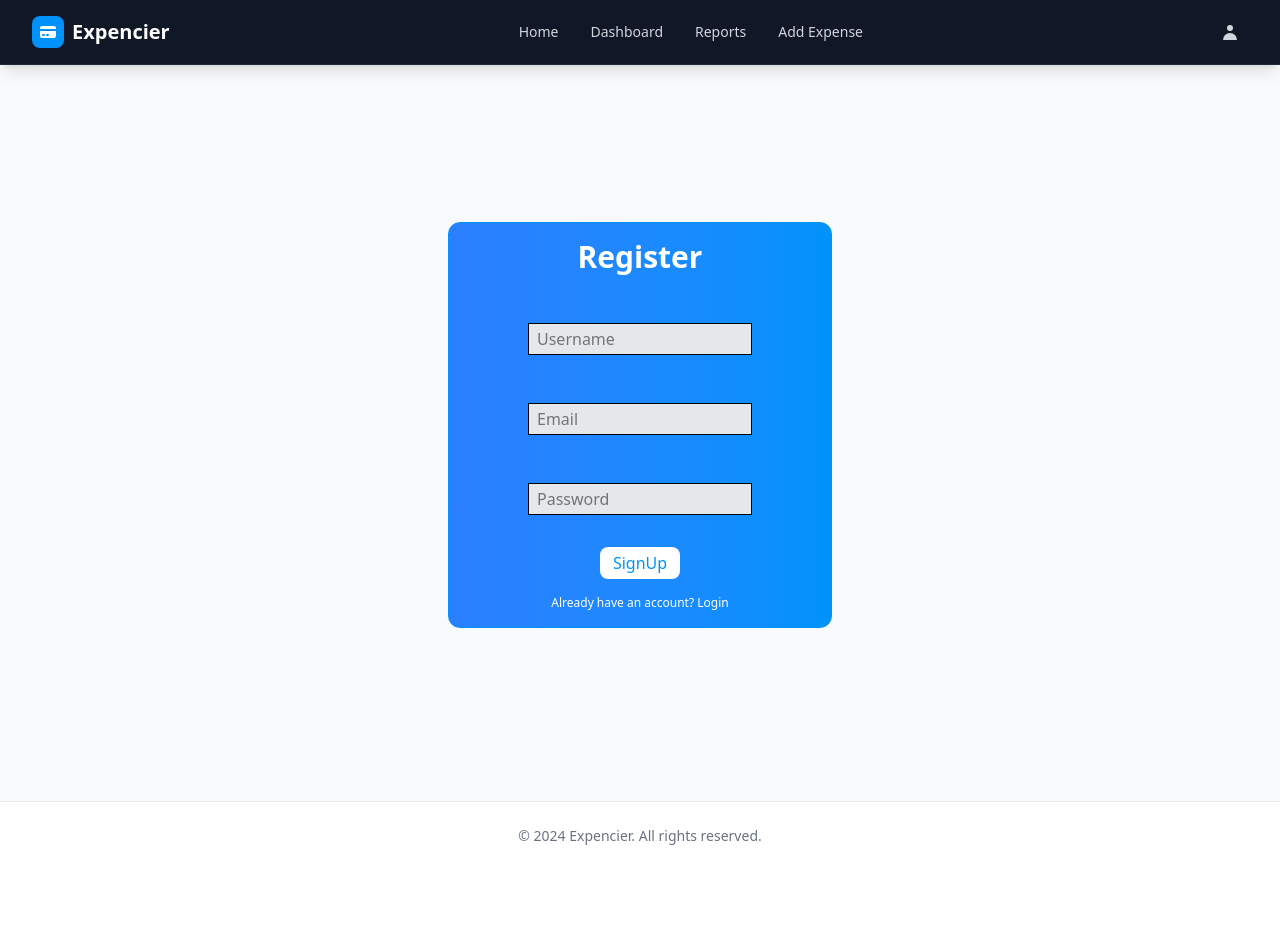
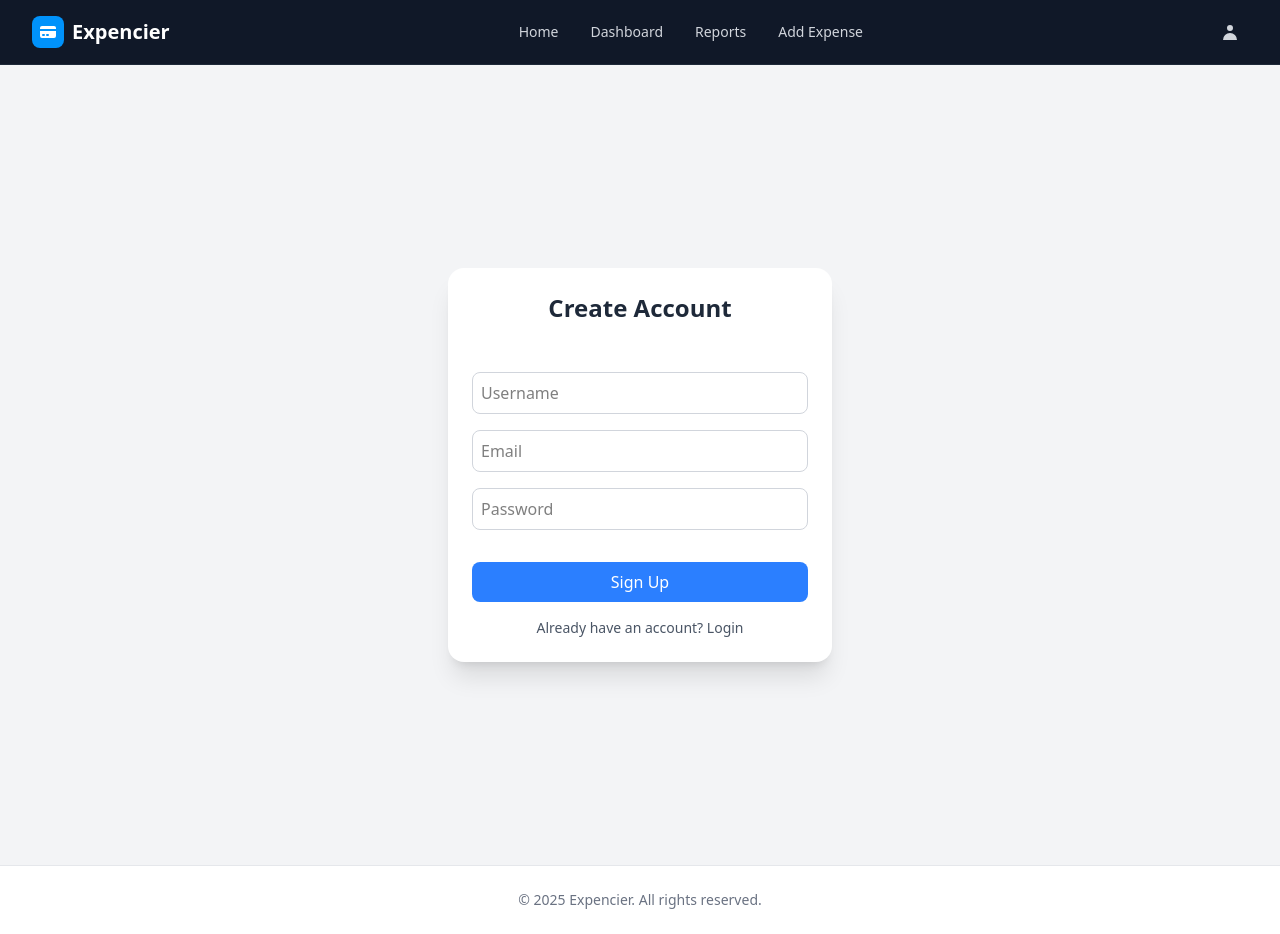
Before and after one commit to ZayedShahcode/Expense_Tracker, a React (Vite) app in the folder frontend/: page /login in a window 1280 px wide. Before the commit the page ends 870 px from the top, so only its background shows below. Built offline with nearby package versions, Linux system fonts and the light colour scheme; no server answers.

Commit message:
Auth by siddu

```diff
--- a/frontend/package.json
+++ b/frontend/package.json
@@ -12,6 +12,7 @@
   "dependencies": {
     "@tailwindcss/vite": "^4.0.9",
     "date-fns": "^4.1.0",
+    "framer-motion": "^12.6.2",
     "react": "^19.0.0",
     "react-dom": "^19.0.0",
     "react-icons": "^5.5.0",
--- a/frontend/src/App.tsx
+++ b/frontend/src/App.tsx
@@ -1,28 +1,33 @@
 import {BrowserRouter,Routes,Route} from 'react-router-dom';
-import { Layout } from './pages/Layout';
-import { Home } from './pages/Home';
-import { Login } from './pages/Login';
-import { Dashboard } from './pages/Dashboard';
-import { ExpenseProvider } from './context/ExpenseContext';
-import { AddExpense } from './pages/AddExpense';
-import { Reports } from './pages/Reports';
+import { Layout } from './pages/Layout.tsx';
+import { Home } from './pages/Home.tsx';
+import { Login } from './pages/Login.tsx';
+import { Dashboard } from './pages/Dashboard.tsx';
+import { ExpenseProvider } from './context/ExpenseContext.tsx';
+import { AddExpense } from './pages/AddExpense.tsx';
+import { Reports } from './pages/Reports.tsx';
+import {AuthProvider} from "./context/AuthContext.tsx";
+import Profile from "./pages/Profile.tsx";
 
 
 function App() {
   return(
+    <AuthProvider >
     <ExpenseProvider>
     <BrowserRouter>
       <Routes>
         <Route path='/' element={<Layout/>}>
           <Route index element={<Home/>}/>
-          <Route path='/login' element={<Login/>}/>
+          <Route path='login' element={<Login/>}/>
           <Route path='dashboard' element={<Dashboard/>}/>
           <Route path='add' element={<AddExpense/>}/>
           <Route path='reports' element={<Reports/>}/>
+          <Route path={'profile'} element={<Profile />} />
         </Route>
       </Routes>
     </BrowserRouter>
     </ExpenseProvider>
+    </AuthProvider>
   )
 }
 
--- /dev/null
+++ b/frontend/src/context/AuthContext.tsx
@@ -0,0 +1,48 @@
+import { createContext, useContext, useState, useEffect } from "react";
+
+export interface User{
+    username: string;
+    email: string;
+    createdAt: Date;
+}
+
+interface AuthContextType {
+    auth: string | null;
+    login: (token: string) => void;
+    logout: () => void;
+}
+
+const AuthContext = createContext<AuthContextType | undefined>(undefined);
+
+export const AuthProvider = ({ children }: { children: React.ReactNode }) => {
+    const [auth, setAuth] = useState<string | null>(localStorage.getItem("token"));
+
+    useEffect(() => {
+        const storedToken = localStorage.getItem("token");
+        if (storedToken) {
+            setAuth(storedToken);
+        }
+    }, []);
+
+    const login = (token: string) => {
+        localStorage.setItem("token", token);
+        setAuth(token);
+    };
+
+    const logout = () => {
+        localStorage.removeItem("token");
+        setAuth(null);
+    };
+
+    return (
+        <AuthContext.Provider value={{ auth, login, logout }}>
+            {children}
+        </AuthContext.Provider>
+    );
+};
+
+export const useAuth = () => {
+    const context = useContext(AuthContext);
+    if (!context) throw new Error("useAuth must be used within an AuthProvider");
+    return context;
+};
--- a/frontend/src/pages/AddExpense.tsx
+++ b/frontend/src/pages/AddExpense.tsx
@@ -1,7 +1,7 @@
 import { useState } from "react";
 import { ExpenseType, useExpense } from "../context/ExpenseContext";
 import { useNavigate } from "react-router-dom";
-import { formatDate } from "../utils/helpers";
+// import { formatDate } from "../utils/helpers";
 
 const initialState: ExpenseType = {
   name: "",
@@ -27,29 +27,43 @@ export const AddExpense = () => {
   const [expense, setExpense] = useState(initialState);
   const [isSubmitting, setIsSubmitting] = useState(false);
   const { setExpenses } = useExpense();
+  const [error, setError] = useState("");
   const navigate = useNavigate();
 
   const addExpense = async (updatedExpense: ExpenseType) => {
     try {
       setIsSubmitting(true);
-      const response = await fetch("http://localhost:8080/createExpense", {
+      const token = localStorage.getItem("token");
+      console.log("Token being sent:", token);
+      if (!token) {
+        setError("No token found. Please login again.");
+        return;
+      }
+      console.log(expense.date)
+      const response = await fetch("http://localhost:8080/api/expense/add", {
         method: "POST",
         headers: {
-          "Content-Type": "application/json"
+          "Content-Type": "application/json",
+          "Authorization": `Bearer ${token}`
         },
-        body: JSON.stringify(updatedExpense)
+        body: JSON.stringify({...updatedExpense, amount: (updatedExpense.amount)})
       });
 
       if (!response.ok) {
-        throw new Error("Failed to add expense");
+        const errorData = await response.text();
+        console.error("Error response:", errorData);
+        setError(`Failed to add expense: ${response.status} - ${errorData}`);
+        throw new Error(`Failed to add expense: ${response.status} - ${errorData}`);
       }
 
-      console.log("Successfully added expense");
-      setExpenses((prevState) => [...prevState, updatedExpense]);
+      const data = await response.json();
+      console.log("Expense added successfully:", data);
+      setExpenses((prevState) => [...prevState, data]);
       setExpense(initialState);
       navigate("/dashboard");
-    } catch (error) {
+    } catch (error : any) {
       console.error("Error adding expense:", error);
+      setError(error.message || "Failed to add expense");
     } finally {
       setIsSubmitting(false);
     }
@@ -64,20 +78,20 @@ export const AddExpense = () => {
 
     const updatedExpense: ExpenseType = {
       ...expense,
-      date: formatDate(expense.date)
+      date: new Date(expense.date).toISOString().slice(0, 16) // Format as "YYYY-MM-DDTHH:mm"
     };
 
     await addExpense(updatedExpense);
   };
 
-  const handleOnChange = (e: React.ChangeEvent<HTMLInputElement | HTMLSelectElement>) => {
-    let { name, value } = e.target;
-
-    setExpense((prevExpense) => ({
-      ...prevExpense,
-      [name]: name === "amount" ? Number(value) : value
-    }));
-  };
+  // const handleOnChange = (e: React.ChangeEvent<HTMLInputElement | HTMLSelectElement>) => {
+  //   let { name, value } = e.target;
+  //
+  //   setExpense((prevExpense) => ({
+  //     ...prevExpense,
+  //     [name]: name === "amount" ? Number(value) : value
+  //   }));
+  // };
 
   return (
     <div className="min-h-screen bg-gray-50 py-8">
@@ -87,6 +101,11 @@ export const AddExpense = () => {
             <div className="w-2 h-2 rounded-full bg-[#0092FB]"></div>
             <h1 className="text-2xl font-semibold text-gray-900 text-center">Add New Expense</h1>
           </div>
+          {error!=""?
+              <p className="text-red-600">{error}</p>
+              :
+              <></>
+          }
 
           <form className="space-y-6">
             <div>
@@ -100,7 +119,7 @@ export const AddExpense = () => {
                 placeholder="e.g., Groceries, Movie Tickets"
                 value={expense.name}
                 className="w-full px-4 py-2 border border-gray-300 rounded-xl focus:ring-2 focus:ring-[#0092FB] focus:border-transparent transition-colors"
-                onChange={handleOnChange}
+                onChange={(e) => setExpense({...expense, name : e.target.value})}
               />
             </div>
 
@@ -113,7 +132,7 @@ export const AddExpense = () => {
                 name="category"
                 className="w-full px-4 py-2 border border-gray-300 rounded-xl focus:ring-2 focus:ring-[#0092FB] focus:border-transparent transition-colors"
                 value={expense.category}
-                onChange={handleOnChange}
+                onChange={(e) => setExpense({...expense, category : e.target.value})}
               >
                 <option value="">Select a category</option>
                 {categories.map((category) => (
@@ -137,7 +156,7 @@ export const AddExpense = () => {
                   placeholder="0.00"
                   value={expense.amount}
                   className="w-full pl-8 pr-4 py-2 border border-gray-300 rounded-xl focus:ring-2 focus:ring-[#0092FB] focus:border-transparent transition-colors"
-                  onChange={handleOnChange}
+                  onChange={(e) => setExpense({...expense, amount : Number(e.target.value)})}
                 />
               </div>
             </div>
@@ -151,8 +170,8 @@ export const AddExpense = () => {
                 type="datetime-local"
                 name="date"
                 className="w-full px-4 py-2 border border-gray-300 rounded-xl focus:ring-2 focus:ring-[#0092FB] focus:border-transparent transition-colors"
-                onChange={handleOnChange}
                 value={expense.date}
+                onChange={(e) => setExpense({...expense, date : e.target.value})}
               />
             </div>
 
--- a/frontend/src/pages/Home.tsx
+++ b/frontend/src/pages/Home.tsx
@@ -151,9 +151,6 @@ export const Home = () => {
               </p>
             </div>
           </div>
-          <div className="mt-12 pt-8 border-t border-gray-200 text-center text-gray-600">
-            © 2024 ExpenseTracker. All rights reserved.
-          </div>
         </div>
       </footer>
     </div>
--- a/frontend/src/pages/Layout.tsx
+++ b/frontend/src/pages/Layout.tsx
@@ -1,11 +1,31 @@
-import { Outlet, Link, useLocation } from "react-router-dom"
+import { Outlet, Link, useLocation, useNavigate } from "react-router-dom";
+import { useAuth } from "../context/AuthContext.tsx";
 
 export const Layout = () => {
   const location = useLocation();
+  const navigate = useNavigate();
+  const { auth } = useAuth(); // Extract auth state
 
   const isActive = (path: string) => {
     return location.pathname === path;
   };
+
+  // Handle Profile Icon Click
+  const handleClick = () => {
+    if (auth) {
+      navigate("/profile");
+    } else {
+      navigate("/login");
+    }
+  };
+
+  const { logout } = useAuth();
+
+  const handleLogout = () => {
+    logout();
+    navigate("/login");
+  };
+
 
   return (
       <div className="min-h-screen bg-gray-50">
@@ -68,11 +88,16 @@ export const Layout = () => {
               </div>
 
               <div className="flex items-center">
-              <button className="p-2 rounded-lg hover:bg-gray-800 transition-colors">
+                <button onClick={handleClick} className="p-2 rounded-lg hover:bg-gray-800 transition-colors">
                   <svg xmlns="http://www.w3.org/2000/svg" className="h-5 w-5 text-gray-300" viewBox="0 0 20 20" fill="currentColor">
                     <path fillRule="evenodd" d="M10 9a3 3 0 100-6 3 3 0 000 6zm-7 9a7 7 0 1114 0H3z" clipRule="evenodd" />
                   </svg>
                 </button>
+                {auth && (
+                    <button onClick={handleLogout} className="w-full p-2 text-sm bg-red-600 text-black ml-4 hover:underline rounded-md">
+                      Logout
+                    </button>
+                )}
               </div>
             </div>
           </div>
@@ -85,7 +110,7 @@ export const Layout = () => {
         <footer className="bg-white border-t border-gray-200 py-6">
           <div className="max-w-7xl mx-auto px-4 sm:px-6 lg:px-8">
             <div className="text-center text-sm text-gray-500">
-            © 2024 Expencier. All rights reserved.
+              © 2025 Expencier. All rights reserved.
             </div>
           </div>
         </footer>
--- a/frontend/src/pages/Login.tsx
+++ b/frontend/src/pages/Login.tsx
@@ -1,26 +1,110 @@
-import { useState } from "react"
+import {useState} from "react";
+import {motion} from "framer-motion";
+import {useAuth} from "../context/AuthContext";
+import {useNavigate} from "react-router-dom";
 
 export const Login = () => {
+    const [signUp, setSignUp] = useState(true);
+    const [email, setEmail] = useState("");
+    const [password, setPassword] = useState("");
+    const [username, setUsername] = useState("");
+    const [error, setError] = useState("");
+    const {login} = useAuth();  // Get login function from AuthContext
+    const navigate = useNavigate();
 
-    const [signUp,setSignUp] = useState(true);
+    const handleSubmit = async (e: React.FormEvent) => {
+        e.preventDefault();
+        const url = signUp ? "http://localhost:8080/signup" : "http://localhost:8080/login";
 
-  return (
-    <div className="grid place-items-center h-[90vh]">
-        <div className="flex flex-col items-center border border-[#0092FB] h-auto w-[70vw] md:w-96 rounded-xl  bg-gradient-to-r from-blue-500 to-[#0092FB]">
-            <h1 className="text-white font-bold text-3xl mt-4 ">{signUp?<>Register</>:<>Welcome back</>}</h1>
-            <div className="flex flex-col gap-4 items-center justify-around mt-8 ">
-                {signUp?<input type="text"  className="border border-black bg-gray-200 w-56 h-8 m-4 p-2 " placeholder="Username"/>:<></>}
-                <input type="email"  className="border border-black bg-gray-200 w-56 h-8 m-4 p-2 " placeholder="Email"/>
-                <input type="password" className="border border-black bg-gray-200 w-56 h-8 m-4 p-2" placeholder="Password" />
-                {signUp?
-                <button type="submit" className="w-20 h-8  bg-white text-[#0092FB] font-medium rounded-lg cursor-pointer">SignUp</button>:
-                <button type="submit" className="w-20 h-8  bg-white text-[#0092FB] font-medium rounded-lg cursor-pointer">Login</button>
+        try {
+            const response = await fetch(url, {
+                method: "POST",
+                headers: {"Content-Type": "application/json"},
+                body: JSON.stringify({username, email, password}),
+            });
+            if (!response.ok) {
+                setError(await response.text());
+                throw new Error(`HTTP error!`);
             }
-            </div>
+            const data = await response.json(); // Parse JSON response
+            console.log(data)
+            if(signUp) {
+                setSignUp(false)
+                return
+            }
+            if (data.accessToken) {
+                login(data.accessToken);
+                navigate("/dashboard");
+            } else {
+                console.error("Token not received!");
+            }
+        } catch (error) {
+            console.error("Error:", error);
+        }
+    };
 
-            <div className="text-white text-xs my-4 font-medium cursor-pointer" onClick={()=>setSignUp(()=>!signUp)}>{signUp?<>Already have an account? Login</>:<>New User? SignUp</>}</div>
 
+    return (
+        <div className="flex items-center justify-center h-screen bg-gray-100 px-4">
+            <motion.div
+                initial={{opacity: 0, scale: 0.9}}
+                animate={{opacity: 1, scale: 1}}
+                transition={{duration: 0.5}}
+                className="w-full max-w-sm bg-white shadow-xl rounded-2xl p-6"
+            >
+                <h1 className="text-2xl font-bold text-gray-800 text-center mb-6">
+                    {signUp ? "Create Account" : "Welcome Back"}
+                </h1>
+                {error!=""?
+                    <p className="text-red-600">{error}</p>
+                    :
+                    <></>
+                }
+                <br/>
+                <form onSubmit={handleSubmit} className="flex flex-col gap-4">
+                    {signUp && (
+                        <input
+                            type="text"
+                            value={username}
+                            onChange={(e) => {
+                                setUsername(e.target.value); setError("")
+                            }}
+                            placeholder="Username"
+                            className="w-full p-2 border border-gray-300 rounded-lg focus:outline-none focus:ring-2 focus:ring-blue-500"
+                        />
+                    )}
+                    <input
+                        type="email"
+                        placeholder="Email"
+                        value={email}
+                        onChange={(e) => {
+                            setEmail(e.target.value); setError("")
+                        }}
+                        className="w-full p-2 border border-gray-300 rounded-lg focus:outline-none focus:ring-2 focus:ring-blue-500"
+                    />
+                    <input
+                        type="password"
+                        placeholder="Password"
+                        value={password}
+                        onChange={(e) => {
+                            setPassword(e.target.value); setError("")
+                        }}
+                        className="w-full p-2 border border-gray-300 rounded-lg focus:outline-none focus:ring-2 focus:ring-blue-500"
+                    />
+                    <button
+                        type="submit"
+                        className="w-full p-2 mt-4 bg-blue-500 text-white font-medium rounded-lg hover:bg-blue-600 transition"
+                    >
+                        {signUp ? "Sign Up" : "Login"}
+                    </button>
+                </form>
+                <div
+                    className="text-sm text-gray-600 mt-4 text-center cursor-pointer hover:text-blue-500"
+                    onClick={() => setSignUp(!signUp)}
+                >
+                    {signUp ? "Already have an account? Login" : "New User? Sign Up"}
+                </div>
+            </motion.div>
         </div>
-    </div>
-  )
-}
+    );
+};
--- /dev/null
+++ b/frontend/src/pages/Profile.tsx
@@ -0,0 +1,65 @@
+import { useEffect, useState } from "react";
+import { useAuth } from "../context/AuthContext";
+import {User} from "../context/AuthContext"
+
+const Profile = () => {
+    const { auth } = useAuth(); // Get the token from AuthContext
+    const [user, setUser] = useState<User | null>(null);
+    const [loading, setLoading] = useState(true);
+    const [error, setError] = useState("");
+
+    useEffect(() => {
+        const fetchUserDetails = async () => {
+            try {
+                const token = auth || localStorage.getItem("token"); // Use AuthContext or localStorage
+                if (!token) {
+                    setError("No token found. Please log in.");
+                    setLoading(false);
+                    return;
+                }
+
+                const response = await fetch("http://localhost:8080/profile", {
+                    method: "GET",
+                    headers: {
+                        "Authorization": `Bearer ${token}`, // Send token in Auth header
+                        "Content-Type": "application/json"
+                    },
+                });
+
+                if (!response.ok) {
+                    throw new Error(`Error: ${response.statusText}`);
+                }
+
+                const data = await response.json();
+                console.log(data)
+                setUser(data);
+            } catch (err:any) {
+                setError(err.message);
+            } finally {
+                setLoading(false);
+            }
+        };
+
+        fetchUserDetails();
+    }, [auth]);
+
+    if (loading) return <p>Loading...</p>;
+    if (error) return <p className="text-red-500">Error: {error}</p>;
+
+    return (
+        <div className="max-w-lg mx-auto bg-white shadow-md rounded-lg p-6">
+            <h1 className="text-2xl font-bold text-gray-800">Profile</h1>
+            {user ? (
+                <div className="mt-4">
+                    <p><strong>Name:</strong> {user.username}</p>
+                    <p><strong>Email:</strong> {user.email}</p>
+                    <p><strong>Joined:</strong> {new Date(user.createdAt).toLocaleDateString()}</p>
+                </div>
+            ) : (
+                <p>No user data found.</p>
+            )}
+        </div>
+    );
+};
+
+export default Profile;
```
Also changed, not shown: frontend/src/context/ExpenseContext.tsx (+28 -17 lines), frontend/src/utils/helpers.tsx (+3 -10 lines), frontend/src/pages/Dashboard.tsx (line endings or trailing spaces), frontend/src/pages/Reports.tsx (line endings or trailing spaces), 1 other file (tests, documents, lock files or other folders). Lines whose indentation alone changed are shown as unchanged.
